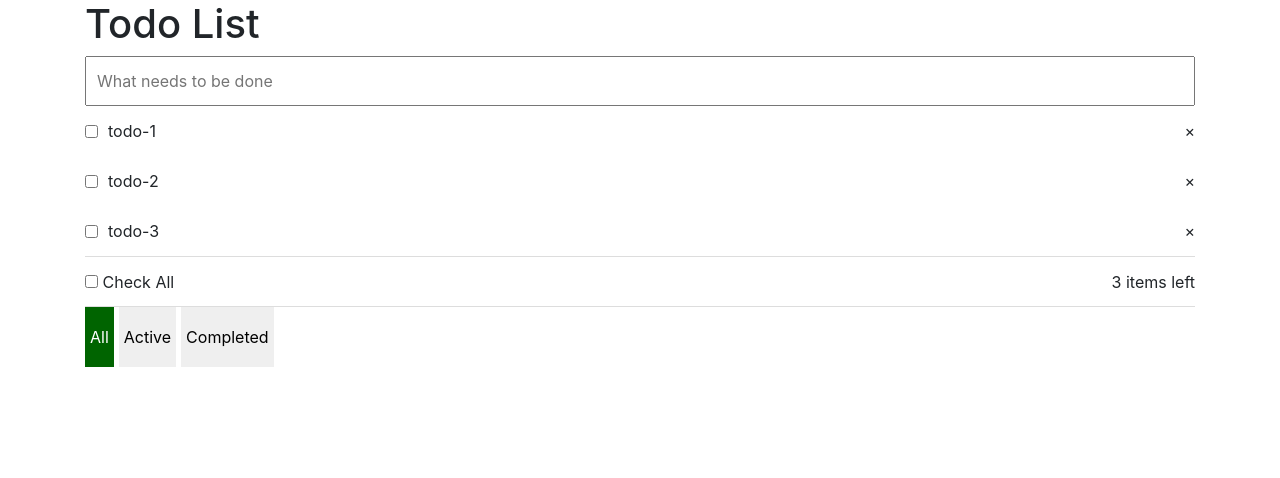
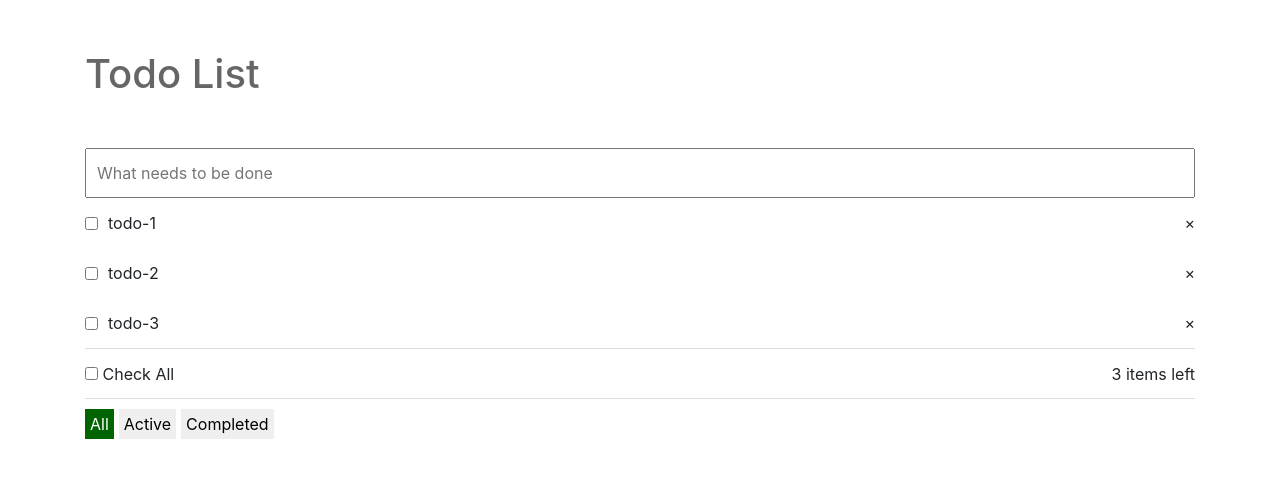
Before and after one commit to NJ90/angular-todo-updated, an Angular app: page / in a window 1280 px wide. Shown: the top 478 px of the page. Built offline with nearby package versions, Linux system fonts and the light colour scheme.

Commit message:
Update todo-list.component.css

```diff
--- a/src/app/components/todo-list/todo-list.component.css
+++ b/src/app/components/todo-list/todo-list.component.css
@@ -1,10 +1,11 @@
 
+h1{margin: 50px auto; color: #666}
 input.todo-input, input.todo-item-edit { width: 100%; height: 50px; line-height: 50px; padding: 10px;}
 .todo-item{height:50px; line-height: 50px; display: flex; justify-content: space-between;}
 .todo-item-left{display: flex; align-items: center;}
 .todo-item-left input{display:inline-block; line-height: 50px; margin-right:10px;}
 .extra-container{height:50px; line-height: 50px; border-top: 1px solid #ddd; display: flex; justify-content: space-between; }
-.extra-container button{margin-right: 5px; padding:5px; border:none;}
+.extra-container button{display: inline-block; margin-right: 5px; padding:5px; line-height:20px; border:none;}
 .extra-container .active{background:darkgreen;border:none; color:#fff;}
 .remove-item:hover, button:hover, input[type="checkbox"] {cursor: pointer;}
 .completed{color:#ddd; text-decoration-line: line-through;}
```
